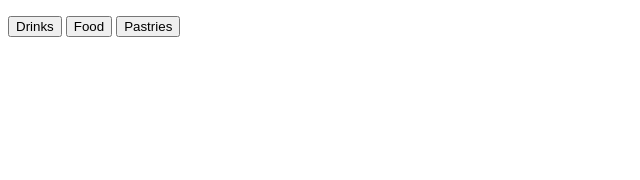
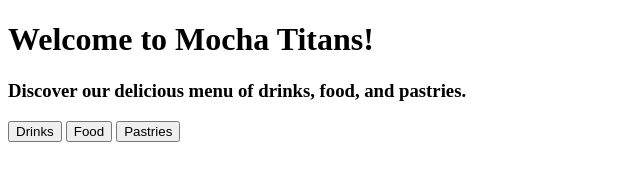
Before and after one commit to khadnot/mocha_titans, a plain HTML site: page index.html in a window 1280 px wide. Shown: the whole page, without its empty margins (0-640 px from the left). Drawn offline with Linux system fonts and the light colour scheme.

Commit message:
welcome header and description

```diff
--- a/index.html
+++ b/index.html
@@ -4,6 +4,8 @@
     <title>Mocha Titans</title>
   </head>
   <body>
+    <h1>Welcome to Mocha Titans!</h1>
+    <h3>Discover our delicious menu of drinks, food, and pastries.</h3>
     <p>
         <button onclick="window.location.href = 'drinks';">Drinks</button>
         <button onclick="window.location.href = 'food';">Food</button>
```
